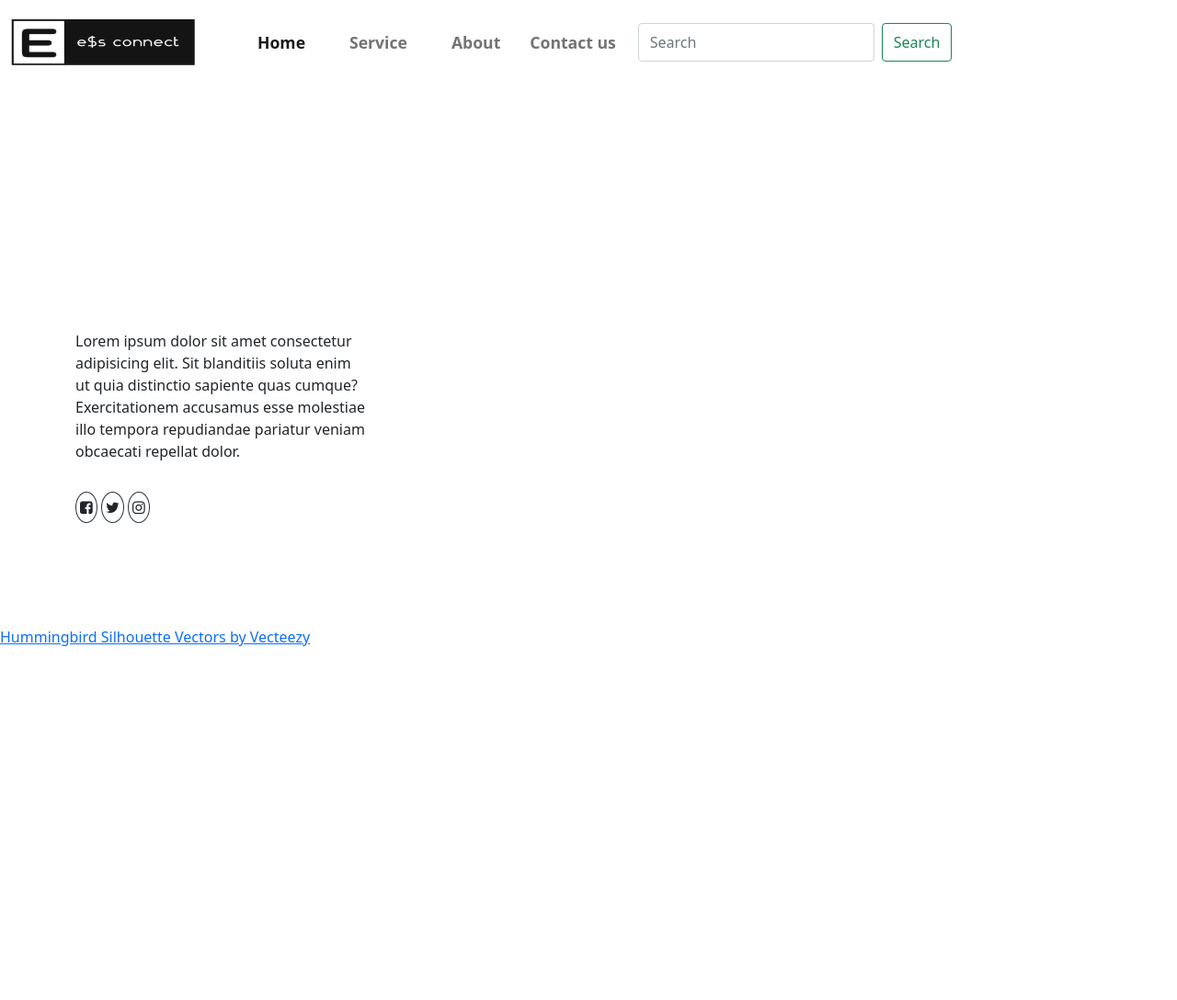
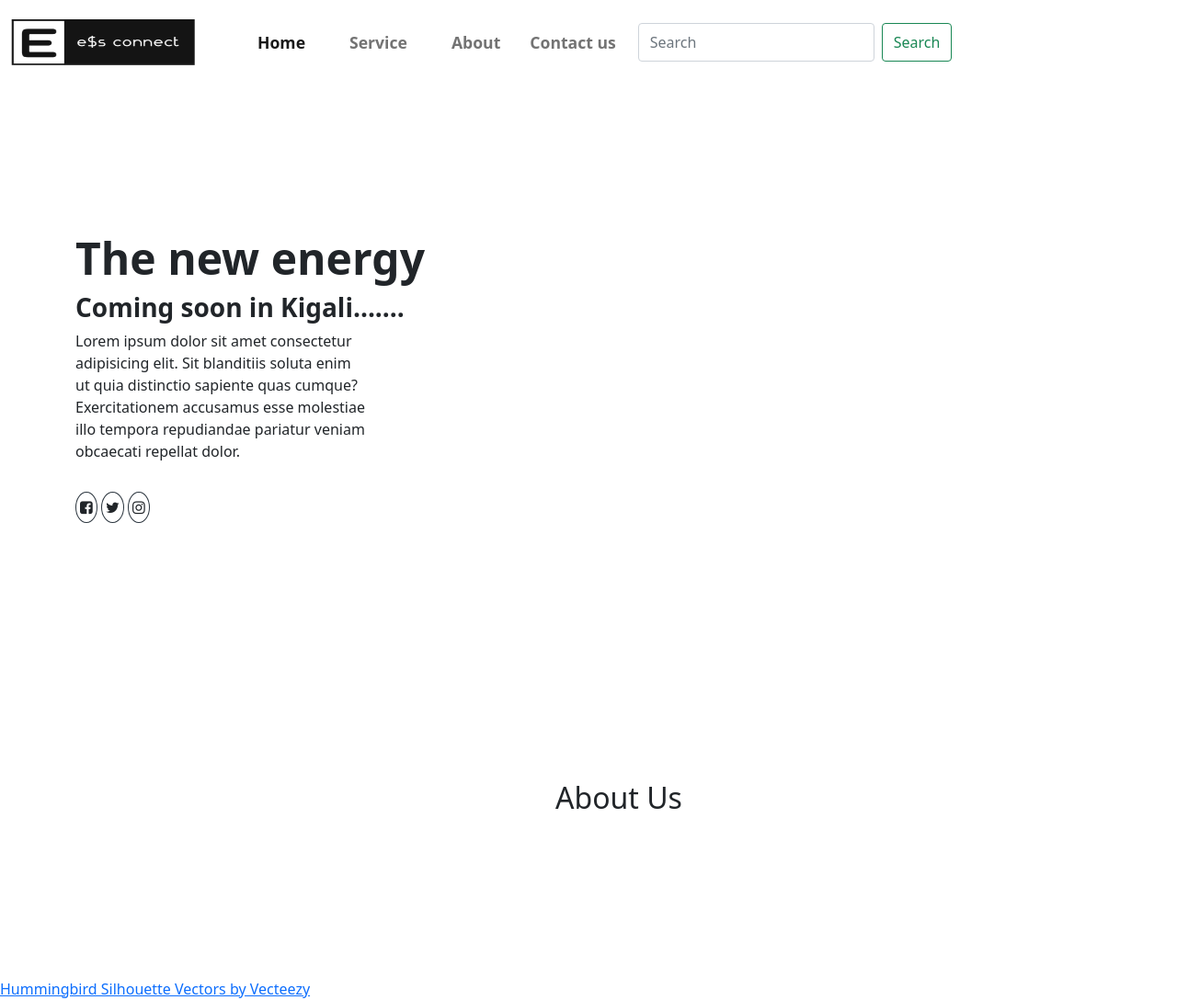
Before and after one commit to Emmyn5600/New-Energy-, a website: page index.html in a window 1280 px wide. Shown: the whole page at 92% size. Before the commit the page ends 800 px from the top, so only its background shows below. Drawn offline with nearby package versions, Linux system fonts and the light colour scheme.

Commit message:
Add about us section

```diff
--- a/css/main.css
+++ b/css/main.css
@@ -32,5 +32,10 @@ a {
 .social-icons-hero div {
   border: 1px solid #2C363F;
   border-radius: 50%;
+  cursor: pointer;
   /* background-color: #F2F5EA; */
 }
+
+.social-icons-hero div:hover {
+  background-color:#F2F5EA
+}
--- a/index.html
+++ b/index.html
@@ -47,8 +47,8 @@
                    <div class="row">
                     <div class="col-md-6">
                         <div class="hero-content py-5 pr-5 pl-0">
-                           <h1 class="text-white">The new <span>energy</span></h1>
-                           <h3 class="text-white">Coming soon in Kigali.......</h3>
+                           <h1>The new <span>energy</span></h1>
+                           <h3>Coming soon in Kigali.......</h3>
                            <p class="pr-5 mr-5 col-md-7">Lorem ipsum dolor sit amet consectetur adipisicing elit. Sit blanditiis soluta enim ut quia distinctio sapiente quas cumque? Exercitationem accusamus esse molestiae illo tempora repudiandae pariatur veniam obcaecati repellat dolor.</p>
                            <div class="social-icons-hero py-3">
                             <a>
@@ -67,6 +67,17 @@
                </div>
             </section>
 
+             <section class="about my-5 py-5">
+                 <div class="container">
+                     <div class="row justify-content-end">
+                         <div class="col-md-6 py-4 m-5">
+                             <h2 class="section-heading">About Us</h2>
+                         </div>
+                     </div>
+                 </div>
+
+             </section>
+
             <footer>
                 <div class="attribution">
                     <a href="https://www.vecteezy.com/free-vector/hummingbird-silhouette">Hummingbird Silhouette Vectors by Vecteezy</a>
```
